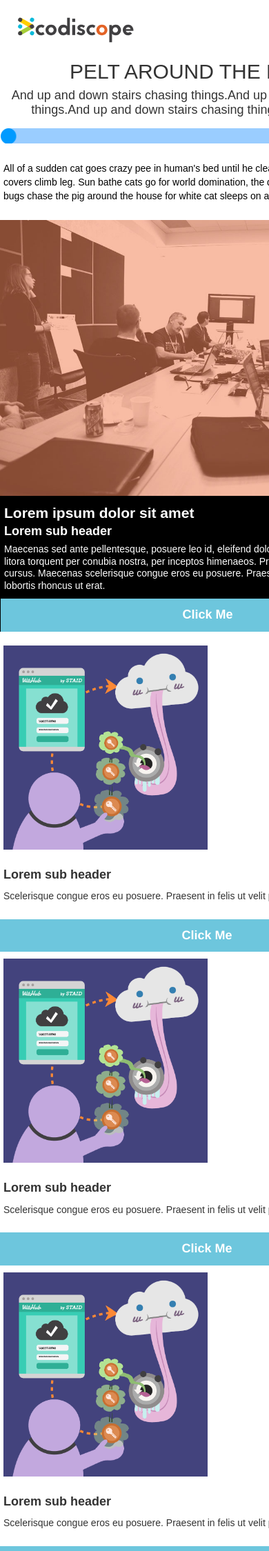
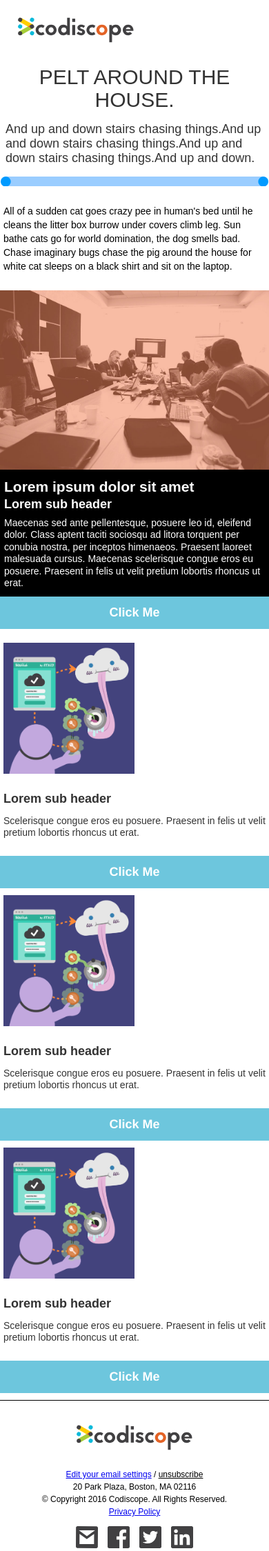
Before and after one commit to caraclarke/email-templates, a PHP site: page /combined-layouts.html in a window 390 px wide; the page is wider, and only the part inside the window is pictured. Shown: the top 2249 px of that part at 69% size. Run offline with PHP 8.4, Linux system fonts and the light colour scheme; some web fonts are replaced.

Commit message:
layouts updated with responsive placeholders, line spacing fix in header

```diff
--- a/no-mq-partials/combined-layouts.html
+++ b/no-mq-partials/combined-layouts.html
@@ -112,7 +112,7 @@
             <table align="left" width="100%" style="border-spacing:0; color:#333333;" >
               <tr>
                 <td class="inner contents" style="padding-top:10px;padding-bottom:10px;padding-right:10px;padding-left:10px;width:100%;text-align:left;" >
-                  <img align="absbottom" src="images/color-logo.svg" width="200" alt="" style="border-width:0;" />
+                  <img align="absbottom" src="images/color-logo.svg" height="auto" width="100%" alt="" style="border-width:0;max-width:200px;" />
                 </td>
               </tr>
             </table>
@@ -121,17 +121,17 @@
 
         <tr>
           <td style="Padding-top:3px;Padding-bottom:3px;Padding-right:3px;Padding-left:3px;width:100%;text-align:center;">
-            <p class="h1" style="font-size: 30px; margin:5px; text-transform:uppercase;">Pelt around the house.</p>
+            <p class="h1" style="font-size: 30px; margin:5px; text-transform:uppercase; line-height:33px;">Pelt around the house.</p>
           </td>
         </tr>
         <tr>
-          <td style="Padding-top:3px;Padding-bottom:10px;Padding-right:3px;Padding-left:3px;width:100%;text-align:center;">
+          <td style="Padding-top:3px;Padding-bottom:10px;Padding-right:3px;Padding-left:3px;width:100%;text-align:left;">
             <p class="h2" style="font-size: 18px; line-height:21px; Margin: 5px;">And up and down stairs chasing things.And up and down stairs chasing things.And up and down stairs chasing things.And up and down.</p>
           </td>
         </tr>
         <tr>
           <td>
-            <img align="absbottom" src="images/header-divider.png" width="600" alt="alt_text" />
+            <img align="absbottom" src="images/header-divider.png" height="auto" width="100%" alt="alt_text" style="max-width:600px;" />
           </td>
         </tr>
 
@@ -143,7 +143,7 @@
 
         <tr>
           <td class="full-width-image" style="padding-top:0;padding-bottom:0;padding-right:0;padding-left:0;" >
-            <img align="absbottom" src="images/meeting-at-table.jpg" width="600" alt="" style="border-width:0;width:100%;max-width:600px;height:auto;" />
+            <img align="absbottom" src="images/meeting-at-table.jpg" height="auto" width="100%" alt="alt_text" style="max-width:600px;" />
           </td>
         </tr>
 
@@ -184,7 +184,7 @@
                     <table class="contents" style="border-spacing:0; color:#333333;width:100%;font-size:14px;text-align:left;" >
                       <tr>
                         <td style="padding-top:0;padding-bottom:0;padding-right:0;padding-left:0;" >
-                          <img align="absbottom" src="images/square-placeholder.png" width="180" alt="" style="border-width:0;width:100%;max-width:180px;height:auto;" />
+                          <img align="absbottom" src="images/square-placeholder.png" width="100%" height="auto" alt="" style="border-width:0;max-width:180px;" />
                         </td>
                       </tr>
                       <tr>
@@ -216,7 +216,7 @@
                   <table class="contents" style="border-spacing:0; color:#333333;width:100%;font-size:14px;text-align:left;" >
                     <tr>
                       <td style="padding-top:0;padding-bottom:0;padding-right:0;padding-left:0;" >
-                        <img align="absbottom" src="images/square-placeholder.png" width="180" alt="" style="border-width:0;width:100%;max-width:180px;height:auto;" />
+                        <img align="absbottom" src="images/square-placeholder.png" width="100%" height="auto" alt="" style="border-width:0;max-width:180px;" />
                       </td>
                     </tr>
                     <tr>
@@ -248,7 +248,7 @@
                 <table class="contents" style="border-spacing:0; color:#333333;width:100%;font-size:14px;text-align:left;" >
                   <tr>
                     <td style="padding-top:0;padding-bottom:0;padding-right:0;padding-left:0;" >
-                      <img align="absbottom" src="images/square-placeholder.png" width="180" alt="" style="border-width:0;width:100%;max-width:180px;height:auto;" />
+                      <img align="absbottom" src="images/square-placeholder.png" width="100%" height="auto" alt="" style="border-width:0;max-width:180px;" />
                     </td>
                   </tr>
                   <tr>
@@ -280,7 +280,7 @@
 
 <tr>
   <td style="padding: 20px 0px 10px 0px; text-align: center; border-top: 1px solid black;">
-    <img align="absbottom" src="images/color-logo.svg" width="200" height="50" alt="alt_text" border="0" />
+    <img align="absbottom" src="images/color-logo.svg" height="auto" width="100%" alt="" style="border-width:0;max-width:200px;" />
   </td>
 </tr>
 <tr>
@@ -297,16 +297,16 @@
 <tr>
   <td style="text-align:center;">
     <span style="display:inline-block; Margin: 10px 5px 10px 5px;">
-      <img align="absbottom" src="images/email.svg" width="32" height="32" alt="alt_text" border="0" />
+      <img align="absbottom" src="images/email.svg" width="32" height="auto" alt="alt_text" border="0" style="max-width:32px;" />
     </span>
     <span style="display:inline-block; Margin: 10px 5px 10px 5px;">
-      <img align="absbottom" src="images/facebook.svg" width="32" height="32" alt="alt_text" border="0" />
+      <img align="absbottom" src="images/facebook.svg" width="32" height="auto" alt="alt_text" border="0" style="max-width:32px;" />
     </span>
     <span style="display:inline-block; Margin: 10px 5px 10px 5px;">
-      <img align="absbottom" src="images/twitter.svg" width="32" height="32" alt="alt_text" border="0" />
+      <img align="absbottom" src="images/twitter.svg" width="32" height="auto" alt="alt_text" border="0" style="max-width:32px;" />
     </span>
     <span style="display:inline-block; Margin: 10px 5px 10px 5px;">
-      <img align="absbottom" src="images/linkedin.svg" width="32" height="32" alt="alt_text" border="0" />
+      <img align="absbottom" src="images/linkedin.svg" width="32" height="auto" alt="alt_text" border="0" style="max-width:32px;" />
     </span>
   </td>
 </tr>
@@ -317,7 +317,7 @@
     <table align="left" width="100%" style="border-spacing:0; color:#333333;" >
       <tr>
         <td class="inner contents" style="padding-top:10px;padding-bottom:10px;padding-right:10px;padding-left:10px;width:100%;text-align:left;" >
-          <img align="absbottom" src="images/color-logo.svg" width="200" alt="" style="border-width:0;" />
+          <img align="absbottom" src="images/color-logo.svg" height="auto" width="100%" alt="" style="border-width:0;max-width:200px;" />
         </td>
       </tr>
     </table>
@@ -326,12 +326,12 @@
 
 <tr>
   <td style="Padding-top:3px;Padding-bottom:10px;Padding-right:3px;Padding-left:3px;width:100%;text-align:center;">
-    <p class="h1" style="font-size: 30px; margin:5px; text-transform:uppercase;">Pelt around the house.</p>
+    <p class="h1" style="font-size: 30px; margin:5px; text-transform:uppercase; line-height:33px;">Pelt around the house.</p>
   </td>
 </tr>
 <tr>
   <td>
-    <img align="absbottom" src="images/header-divider.png" width="600" alt="alt_text" />
+    <img align="absbottom" src="images/header-divider.png" height="auto" width="100%" alt="alt_text" style="max-width:600px;" />
   </td>
 </tr>
 
@@ -398,7 +398,7 @@
           <table class="contents" style="border-spacing:0; color:#333333;width:100%;font-size:14px;text-align:left;" >
             <tr>
               <td style="padding-top:0;padding-bottom:0;padding-right:0;padding-left:0;" >
-                <img align="absbottom" src="images/typ-placeholder.png" width="400" height="600" alt="" style="border-width:0;width:100%;max-width:400px;height:auto;" />
+                <img align="absbottom" src="images/typ-placeholder.png" width="100%" height="auto" alt="" style="border-width:0;max-width:400px;" />
               </td>
             </tr>
           </table>
@@ -428,7 +428,7 @@
             <table class="contents" style="border-spacing:0; color:#333333;width:100%;font-size:14px;text-align:left;" >
               <tr>
                 <td style="padding-top:0;padding-bottom:0;padding-right:0;padding-left:0;" >
-                  <img src="images/robot.jpg" width="280" alt="" style="border-width:0;width:100%;max-width:280px;height:auto;" />
+                  <img src="images/robot.jpg" width="100%" height="auto" alt="" style="border-width:0;max-width:280px;" />
                 </td>
               </tr>
               <tr>
@@ -460,7 +460,7 @@
           <table class="contents" style="border-spacing:0; color:#333333;width:100%;font-size:14px;text-align:left;" >
             <tr>
               <td style="padding-top:0;padding-bottom:0;padding-right:0;padding-left:0;" >
-                <img src="images/square-placeholder.png" width="280" alt="" style="border-width:0;width:100%;max-width:280px;height:auto;" />
+                <img src="images/square-placeholder.png" width="100%" height="auto" alt="" style="border-width:0;max-width:280px;" />
               </td>
             </tr>
             <tr>
@@ -505,7 +505,7 @@
 
 <tr>
   <td style="padding: 20px 0px 10px 0px; text-align: center; border-top: 1px solid black;">
-    <img align="absbottom" src="images/color-logo.svg" width="200" height="50" alt="alt_text" border="0" />
+    <img align="absbottom" src="images/color-logo.svg" height="auto" width="100%" alt="" style="border-width:0;max-width:200px;" />
   </td>
 </tr>
 <tr>
@@ -522,16 +522,16 @@
 <tr>
   <td style="text-align:center;">
     <span style="display:inline-block; Margin: 10px 5px 10px 5px;">
-      <img align="absbottom" src="images/email.svg" width="32" height="32" alt="alt_text" border="0" />
+      <img align="absbottom" src="images/email.svg" width="32" height="auto" alt="alt_text" border="0" style="max-width:32px;" />
     </span>
     <span style="display:inline-block; Margin: 10px 5px 10px 5px;">
-      <img align="absbottom" src="images/facebook.svg" width="32" height="32" alt="alt_text" border="0" />
+      <img align="absbottom" src="images/facebook.svg" width="32" height="auto" alt="alt_text" border="0" style="max-width:32px;" />
     </span>
     <span style="display:inline-block; Margin: 10px 5px 10px 5px;">
-      <img align="absbottom" src="images/twitter.svg" width="32" height="32" alt="alt_text" border="0" />
+      <img align="absbottom" src="images/twitter.svg" width="32" height="auto" alt="alt_text" border="0" style="max-width:32px;" />
     </span>
     <span style="display:inline-block; Margin: 10px 5px 10px 5px;">
-      <img align="absbottom" src="images/linkedin.svg" width="32" height="32" alt="alt_text" border="0" />
+      <img align="absbottom" src="images/linkedin.svg" width="32" height="auto" alt="alt_text" border="0" style="max-width:32px;" />
     </span>
   </td>
 </tr>
--- a/no-mq-partials/header-nmq.php
+++ b/no-mq-partials/header-nmq.php
@@ -14,7 +14,7 @@ echo '
 
   <tr>
      <td style="Padding-top:3px;Padding-bottom:3px;Padding-right:3px;Padding-left:3px;width:100%;text-align:center;">
-        <p class="h1" style="font-size: 30px; margin:5px; text-transform:uppercase;">Pelt around the house.</p>
+        <p class="h1" style="font-size: 30px; margin:5px; text-transform:uppercase; line-height:33px;">Pelt around the house.</p>
      </td>
    </tr>
    <tr>
```
Also changed, not shown: no-mq-partials/layout-one-combined-nmq.html (+13 -13 lines), no-mq-partials/layout-two-combined-nmq.html (+10 -10 lines).
